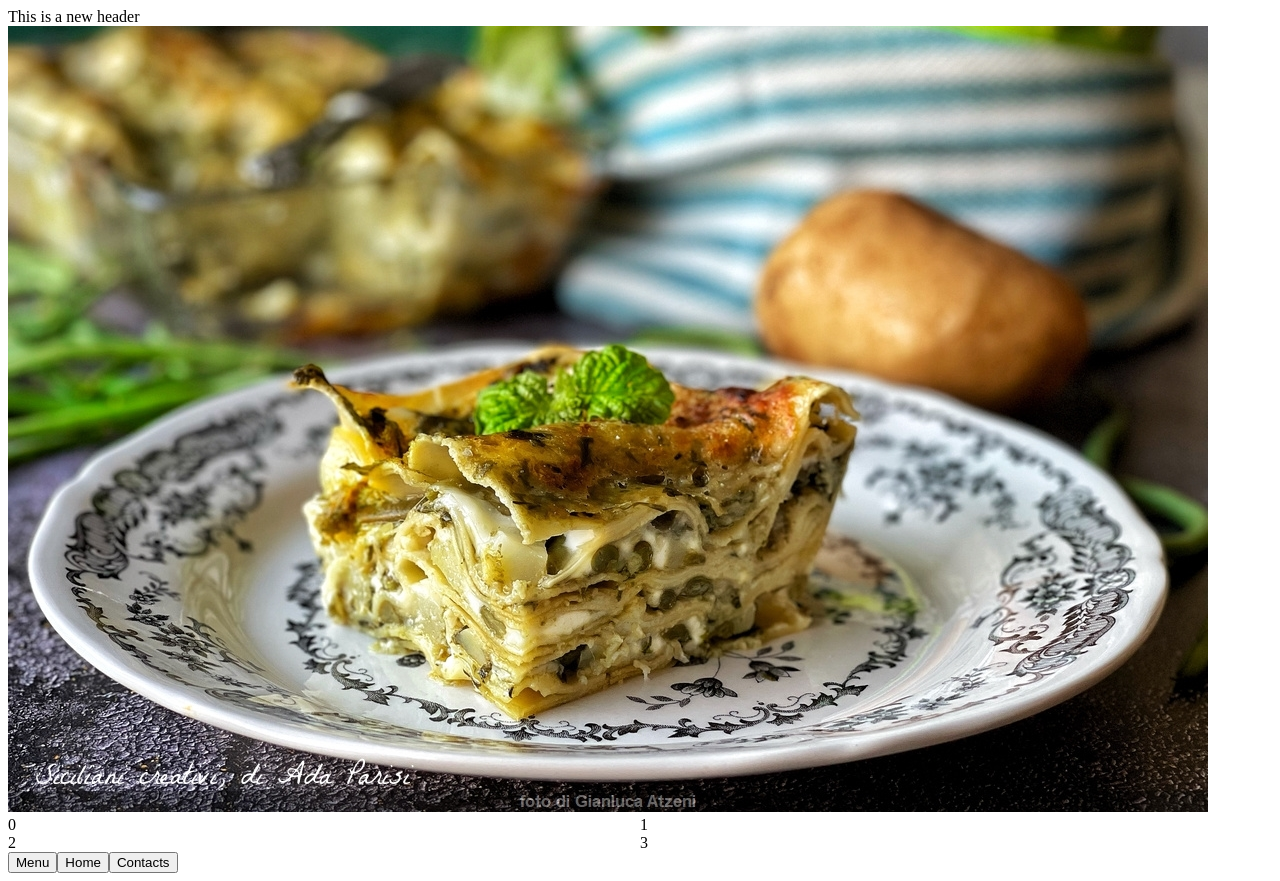
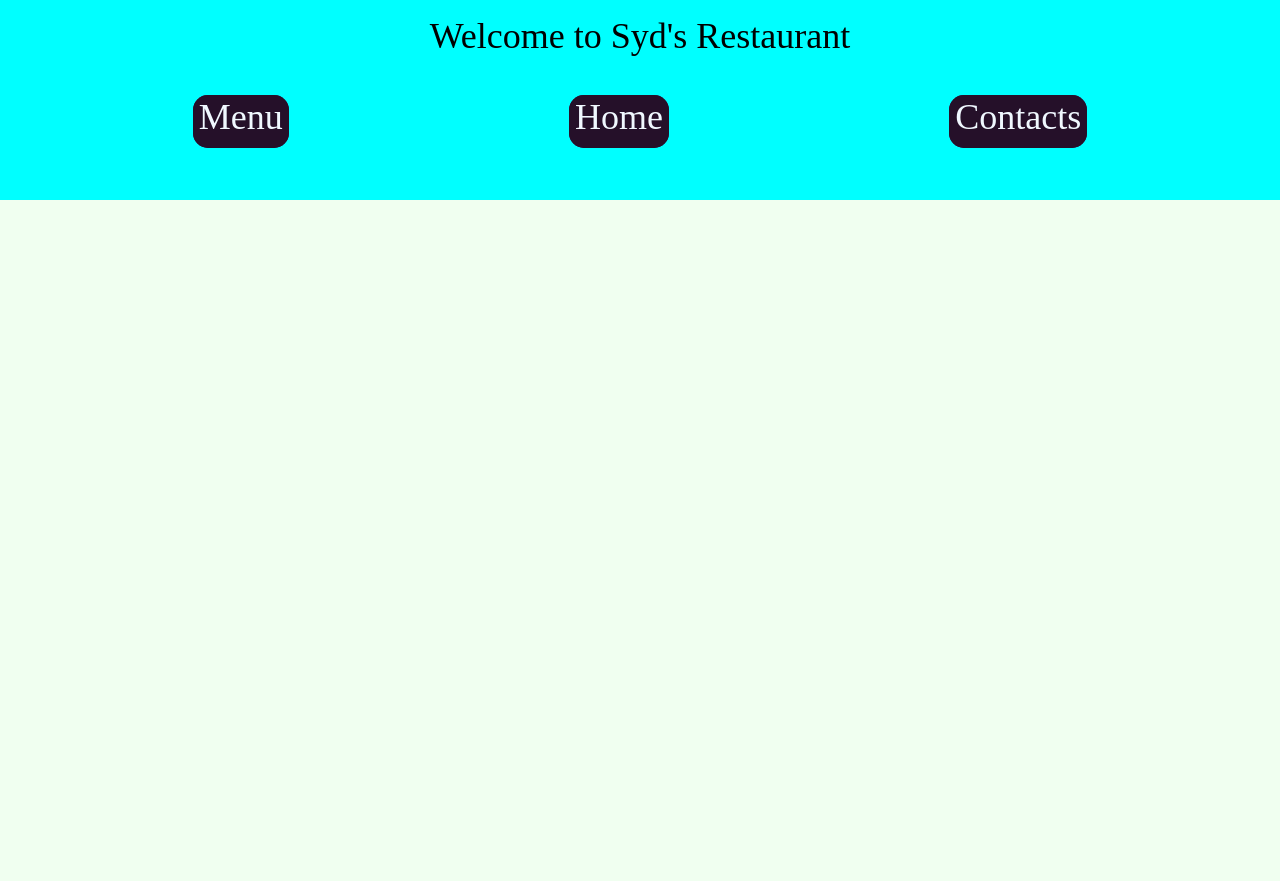
Before and after one commit to Levrairagazzo/RestaurantPageTOP, a plain HTML site: page index.html in a window 1280 px wide. After the commit the page ends 800 px from the top, so only its background shows below. Drawn offline with nearby package versions, Linux system fonts and the light colour scheme.

Commit message:
spine of project done, just need to fill with content now

```diff
--- a/main.js
+++ b/main.js
@@ -1 +1 @@
-(()=>{"use strict";function e(e){const n=document.createElement("button");return n.innerHTML=e,n}!function(){const e=document.getElementById("content"),n=function(e,n){const t=document.createElement("header");return t.setAttribute("id","header"),t.innerHTML=" This is a new header",t}();e.appendChild(n);const t=function(){const e=document.createElement("img");return e.setAttribute("src","./lasagnePesto.jpeg"),e}();e.appendChild(t);const c=function(){const e=document.createElement("div");let n;e.setAttribute("id","recipeWrapper");for(let t=0;t<4;t++)n=document.createElement("div"),n.setAttribute("class","recipe"),n.innerHTML=t,e.appendChild(n);return e}();e.appendChild(c);const i=document.createElement("main");i.setAttribute("id","main"),e.appendChild(i)}(),console.log("Hello rom ndex.js");const n=document.getElementById("main"),t=e("Menu"),c=e("Home"),i=e("Contacts");content.appendChild(t),content.appendChild(c),content.appendChild(i),t.onclick=function(){n.innerHTML="This is the menu"},c.onclick=function(){n.innerHTML="This is the home"},i.onclick=function(){n.innerHTML="This is the contacts"}})();
+(()=>{"use strict";function e(e){const n=document.createElement("button");return n.innerHTML=e,n}!function(){const e=document.getElementById("content"),n=document.createElement("div");n.setAttribute("class","permanent"),e.appendChild(n);const t=function(e,n){const t=document.createElement("header");return t.setAttribute("id","header"),t.innerHTML="Welcome to Syd's Restaurant",t}();n.appendChild(t);const i=document.createElement("div");i.setAttribute("id","buttonContainer"),n.appendChild(i);const o=document.createElement("main");o.setAttribute("id","main"),e.appendChild(o)}(),console.log("Hello rom ndex.js");const n=document.getElementById("main"),t=e("Menu"),i=e("Home"),o=e("Contacts"),c=document.getElementById("buttonContainer");c.appendChild(t),c.appendChild(i),c.appendChild(o),t.onclick=function(){n.innerHTML="This is the menu"},i.onclick=function(){n.innerHTML="This is the home"},o.onclick=function(){n.innerHTML="This is the contacts"}})();
--- a/style.css
+++ b/style.css
@@ -1,4 +1,51 @@
+*{
+    box-sizing: border-box;
+}
+
+body{
+    background-color:honeydew ;
+    border: 0px;
+    padding: 0px;
+    margin: 0px;
+}
+
+button{
+    outline: none;
+    cursor: pointer;
+    padding-bottom: 10px;
+    border: 30px blue;
+    font-family: inherit;
+    box-shadow: inset 0px 0 7px 30px rgb(37 16 41);
+    background-color: rgb(69, 16, 80);
+    transition-duration: 0.5s;
+    border-radius: 15px;
+    color: aliceblue;
+    font-size: 36px;
+}
+
+
 #recipeWrapper{
     display: grid;
     grid-template-columns: repeat(2, 1fr);
 }
+#content{
+    border: 0px;
+    padding: 0px;
+}
+
+.permanent{
+    background-color: aqua;
+    padding: 15px;
+}
+#buttonContainer{
+    display: flex;
+    justify-content: space-around;
+    margin: 3%;
+
+}
+
+#header{
+    font-size: 36px;
+    display:flex ;
+    justify-content: center;
+}
```
